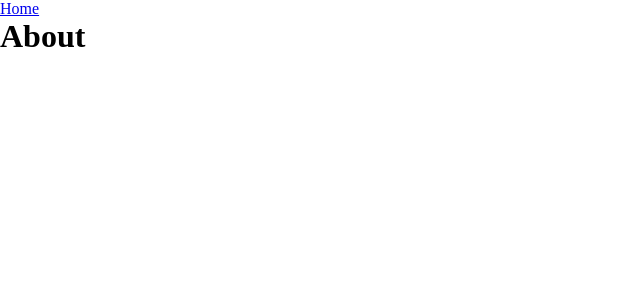
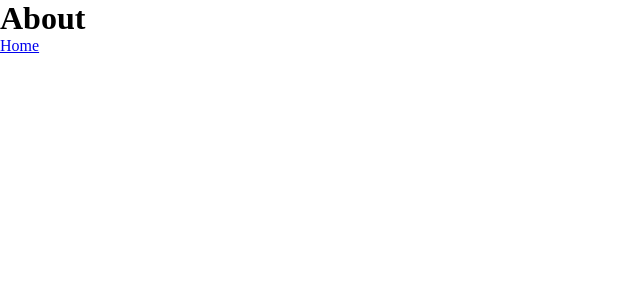
Before and after one commit to waleedlugod/waleedlugod, a React (Create React App) app: page /about in a window 1280 px wide. Shown: the top 300 px of the page, without its empty margins (0-640 px from the left). Built offline with nearby package versions, Linux system fonts and the light colour scheme; a web font is replaced by a local one.

Commit message:
Revert "changed position of home link"
This reverts commit 6c1dff090ecaaaa54c4101d8f409990b2b08a97a.

```diff
--- a/src/pages/about/About.jsx
+++ b/src/pages/about/About.jsx
@@ -4,8 +4,8 @@ import "./About.css";
 export default function About() {
 	return (
 		<>
+			<h1>About</h1>
 			<Link to="/">Home</Link>
-			<h1>About</h1>
 		</>
 	);
 }
--- a/src/pages/work/Work.jsx
+++ b/src/pages/work/Work.jsx
@@ -4,8 +4,8 @@ import "./Work.css";
 export default function Projects() {
 	return (
 		<>
+			<h1>work</h1>
 			<Link to="/">Home</Link>
-			<h1>work</h1>
 		</>
 	);
 }
```
